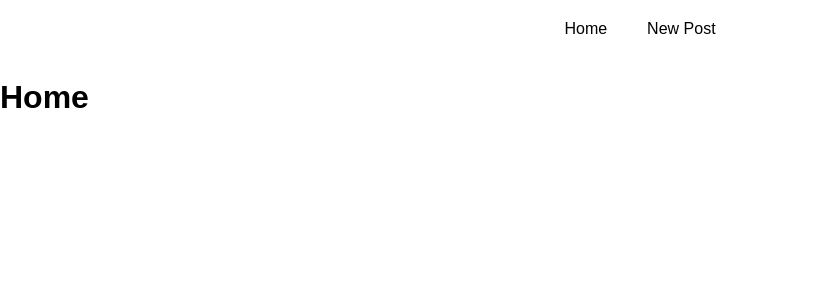
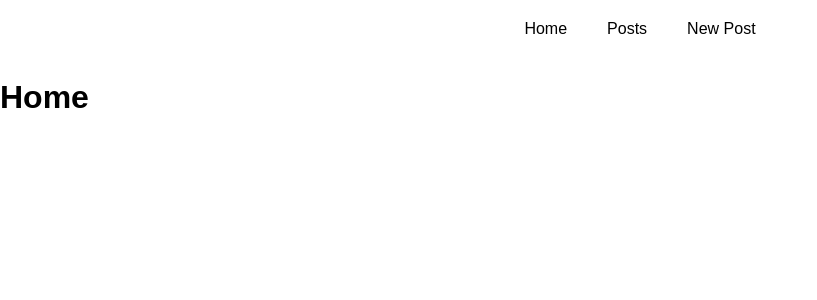
Before and after one commit to deralation/react-http-requests, a React (Create React App) app: page / in a window 1280 px wide. Shown: the top 300 px of the page, without its empty margins (0-817 px from the left). Built offline with nearby package versions, Linux system fonts and the light colour scheme.

Commit message:
posts routing added to blog.js

```diff
--- a/src/containers/Blog/Blog.js
+++ b/src/containers/Blog/Blog.js
@@ -15,11 +15,13 @@ class Blog extends Component {
                     <nav>
                         <ul>
                             <li><a href="/">Home</a></li>
+                            <li><a href="/posts">Posts</a></li>
                             <li><a href="/new-post">New Post</a></li>
                         </ul>
                     </nav>
                 </header>
                 <Route path="/" exact render={() => <h1>Home</h1>}/>
+                <Route path="/posts" exact render={() => <Posts/>} />
             </div>
         );
     }
```
